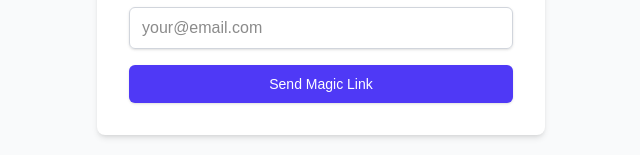
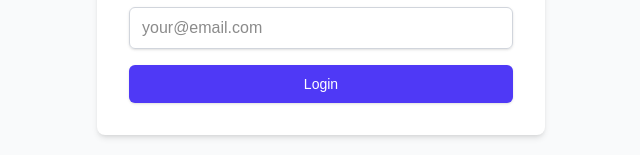
Before and after one commit to Waleed-Ahmad-dev/speech_to_text, a Next.js app: page /login in a window 1280 px wide. Shown: the part 385-540 px from the top of the page, without its empty margins (319-959 px from the left). Built offline with nearby package versions, Linux system fonts and the light colour scheme.

Commit message:
Update page.tsx

```diff
--- a/src/app/login/page.tsx
+++ b/src/app/login/page.tsx
@@ -62,7 +62,7 @@ export default function LoginPage() {
                               disabled={isLoading}
                               className="w-full flex justify-center py-2 px-4 border border-transparent rounded-md shadow-sm text-sm font-medium text-white bg-indigo-600 hover:bg-indigo-700 focus:outline-none focus:ring-2 focus:ring-offset-2 focus:ring-indigo-500 disabled:opacity-50"
                          >
-                              {isLoading ? 'Sending login link...' : 'Send Magic Link'}
+                              {isLoading ? 'Sending login link...' : 'Login'}
                          </button>
                     </form>
 
```
